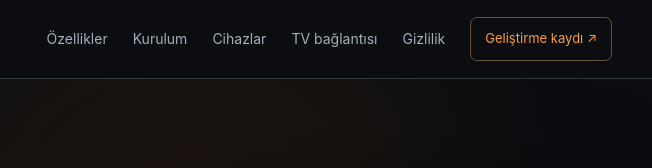
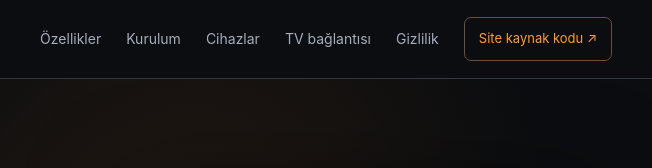
Before and after one commit to pinticrm/pintisubs-site, a plain HTML site: page index.html in a window 1280 px wide. Shown: the top 168 px of the page, 604-1256 px from the left. Drawn offline with Linux system fonts and the light colour scheme.

Commit message:
site(0.1): public navigation must not lead to private repository/404

```diff
--- a/index.html
+++ b/index.html
@@ -17,7 +17,7 @@
 <header class="topbar">
  <a class="brand" href="./" aria-label="PintiSubs ana sayfa"><span class="glyph">◇</span><span>Pinti<span class="accent">Subs</span></span></a>
  <nav aria-label="Ana menü"><a href="#ozellikler">Özellikler</a><a href="#kurulum">Kurulum</a><a href="#cihazlar">Cihazlar</a><a href="eslestir/">TV bağlantısı</a><a href="privacy.html">Gizlilik</a></nav>
- <a class="tiny-link" href="https://github.com/pinticrm/pintisubs/pull/15">Geliştirme kaydı ↗</a>
+ <a class="tiny-link" href="https://github.com/pinticrm/pintisubs-site">Site kaynak kodu ↗</a>
 </header>
 <main id="main">
  <section class="hero">
@@ -76,5 +76,5 @@
  <div class="callout"><strong>PS5'i direkt TV'de oyna.</strong> TV'nin normal HDMI girişindeki görüntü 4K/HDR kalabilir. PC'deki Remote Play yalnız altyazı okumak için çalışır. TV HDMI üstünde overlay desteklenmezse <a href="eslestir/">alternatif görüntüleme rehberine</a> bak.</div>
  </section>
 </main>
-<footer><div class="footer-brand">◇ Pinti<span>Subs</span> <small>0.1 Preview</small></div><p>Bağımsız açık kaynak projesi. PlayStation, Sony veya başka oyun üreticileriyle bağlantılı değildir.</p><div><a href="privacy.html">Gizlilik</a><a href="eslestir/">TV rehberi</a><a href="https://github.com/pinticrm/pintisubs/pull/15">Geliştirme</a></div><small>© 2026 PintiSubs</small></footer>
+<footer><div class="footer-brand">◇ Pinti<span>Subs</span> <small>0.1 Preview</small></div><p>Bağımsız açık kaynak projesi. PlayStation, Sony veya başka oyun üreticileriyle bağlantılı değildir.</p><div><a href="privacy.html">Gizlilik</a><a href="eslestir/">TV rehberi</a><a href="https://github.com/pinticrm/pintisubs-site">GitHub</a></div><small>© 2026 PintiSubs</small></footer>
 </body></html>
```
